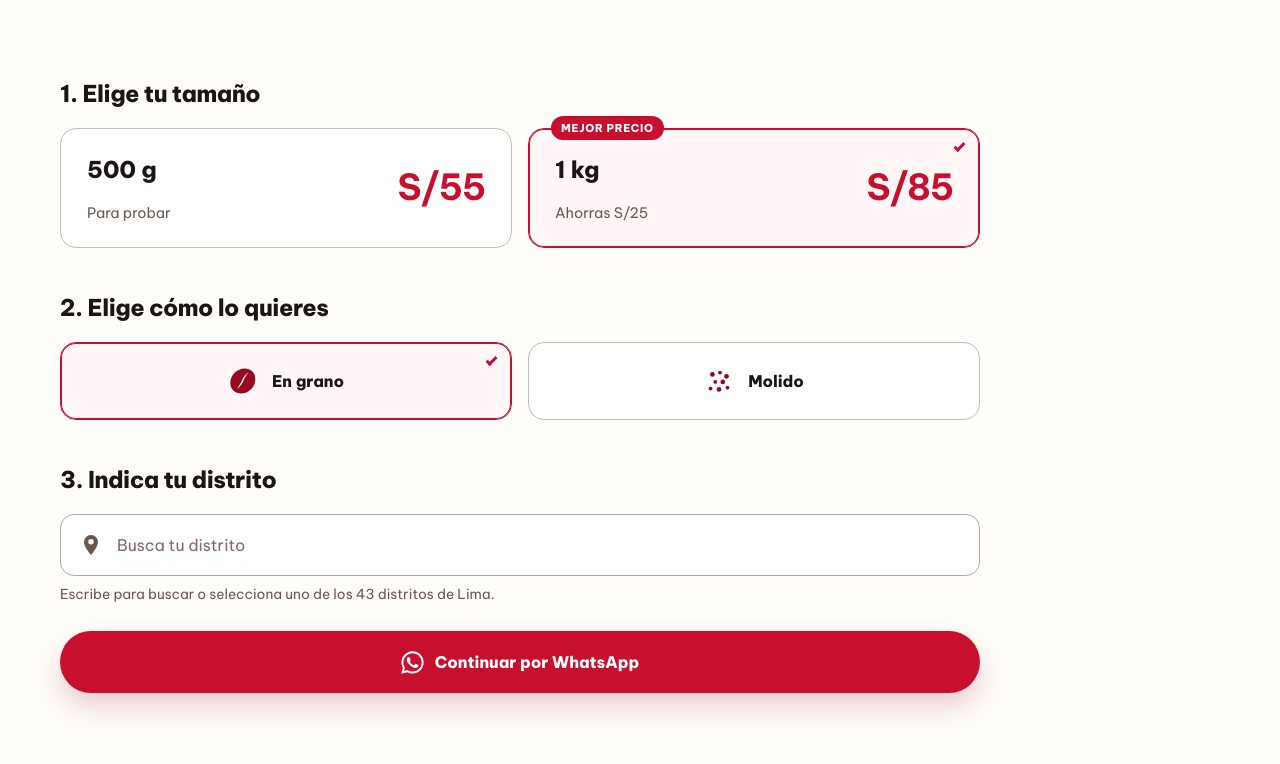
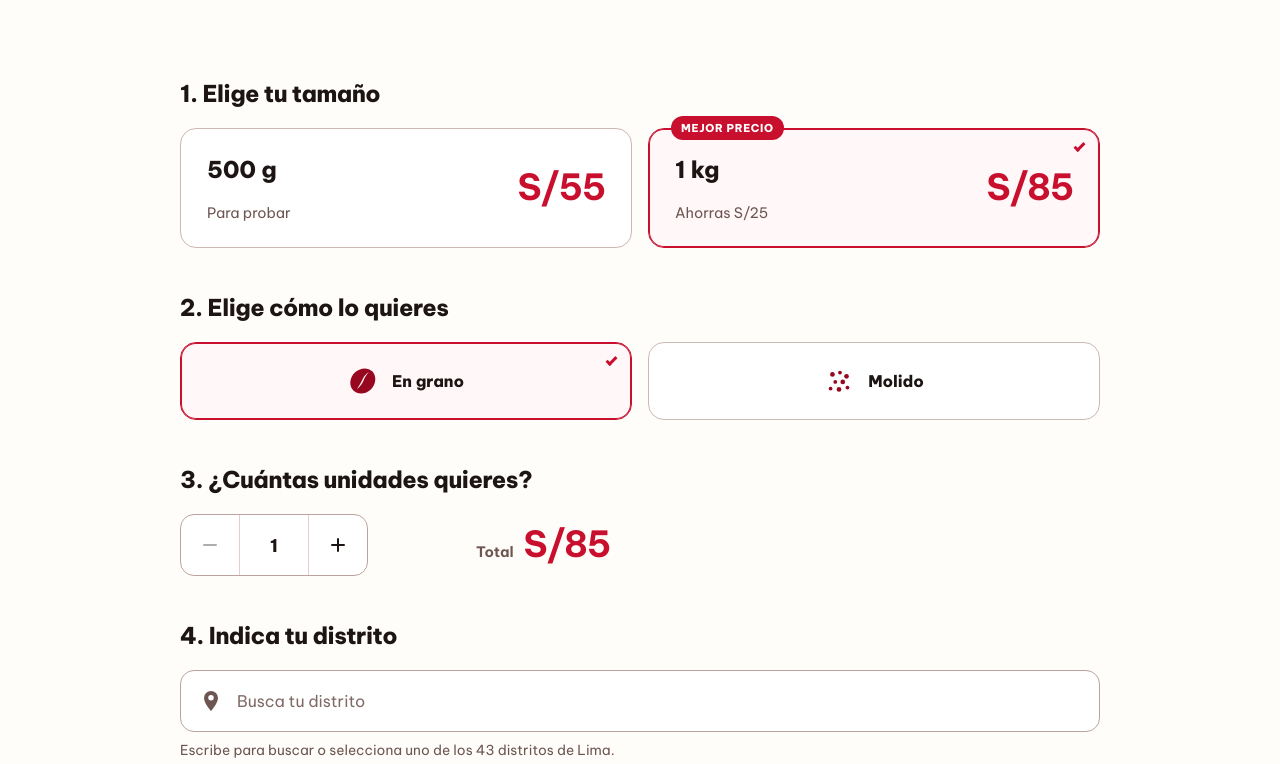
Before and after one commit to Jamir-boop/monte-viejo, a plain HTML site: page cafe-de-especialidad-lima/index.html in a window 1280 px wide. Shown: the part 718-1482 px from the top of the page. Drawn offline with Linux system fonts and the light colour scheme; a web font is replaced by a local one.

Commit message:
feat(order): add quantity stepper and live order total

```diff
--- a/cafe-de-especialidad-lima/campaign.css
+++ b/cafe-de-especialidad-lima/campaign.css
@@ -298,7 +298,7 @@
 .proof-shell,
 .family-shell,
 .details-shell {
-  width: min(100%, var(--container));
+  width: min(100%, 920px);
   margin: 0 auto;
 }
 
@@ -320,10 +320,6 @@
   font-size: clamp(1rem, 2vw, 1.125rem);
 }
 
-.order-form {
-  max-width: 920px;
-}
-
 .choice-group {
   margin: 0;
   padding: 0;
@@ -331,11 +327,13 @@
 }
 
 .choice-group + .choice-group,
+.quantity-field,
 .district-field {
   margin-top: 42px;
 }
 
 .choice-group legend,
+.quantity-field > label,
 .district-field > label {
   display: block;
   margin-bottom: 16px;
@@ -587,13 +585,105 @@
   line-height: 1.25;
 }
 
+.quantity-row {
+  display: flex;
+  width: min(100%, 430px);
+  align-items: center;
+  justify-content: space-between;
+  gap: 18px;
+}
+
+.quantity-stepper {
+  display: grid;
+  grid-template-columns: 58px 70px 58px;
+  min-height: 62px;
+  overflow: hidden;
+  border: 1px solid #bca39f;
+  border-radius: 14px;
+  background: var(--white);
+}
+
+.quantity-button,
+.quantity-stepper input {
+  min-width: 0;
+  border: 0;
+  background: transparent;
+  color: var(--ink);
+  font: inherit;
+}
+
+.quantity-button {
+  display: grid;
+  place-items: center;
+  cursor: pointer;
+  transition: background-color 160ms ease-out, color 160ms ease-out;
+}
+
+.quantity-button:hover {
+  background: var(--cherry-soft);
+  color: var(--cherry-deep);
+}
+
+.quantity-button:focus-visible,
+.quantity-stepper input:focus-visible {
+  position: relative;
+  z-index: 1;
+  outline: 3px solid var(--focus);
+  outline-offset: -3px;
+}
+
+.quantity-button:disabled {
+  cursor: not-allowed;
+  opacity: 0.35;
+}
+
+.quantity-button svg {
+  width: 20px;
+  height: 20px;
+  fill: none;
+  stroke: currentColor;
+  stroke-linecap: round;
+  stroke-width: 2;
+}
+
+.quantity-stepper input {
+  width: 70px;
+  border-right: 1px solid var(--line);
+  border-left: 1px solid var(--line);
+  appearance: textfield;
+  font-size: 1.1rem;
+  font-weight: 800;
+  text-align: center;
+}
+
+.quantity-stepper input::-webkit-inner-spin-button,
+.quantity-stepper input::-webkit-outer-spin-button {
+  margin: 0;
+  appearance: none;
+}
+
+.order-total {
+  display: flex;
+  align-items: baseline;
+  gap: 10px;
+  margin: 0;
+}
+
+.order-total span {
+  color: var(--muted);
+  font-size: 0.9rem;
+  font-weight: 700;
+}
+
+.order-total strong {
+  color: var(--cherry);
+  font-size: clamp(1.65rem, 3vw, 2.25rem);
+  letter-spacing: -0.035em;
+}
+
 .family-proof {
   padding: 0 var(--gutter) var(--section);
   background: var(--white);
-}
-
-.family-shell {
-  max-width: 920px;
 }
 
 .family-image {
@@ -863,6 +953,7 @@
   }
 
   .choice-group + .choice-group,
+  .quantity-field,
   .district-field {
     margin-top: 34px;
   }
--- a/cafe-de-especialidad-lima/campaign.js
+++ b/cafe-de-especialidad-lima/campaign.js
@@ -86,8 +86,35 @@
   const districtError = document.querySelector("#district-error");
   const submit = document.querySelector(".order-submit");
   const stickySubmit = document.querySelector(".sticky-submit");
+  const quantityInput = document.querySelector("#quantity");
+  const quantityButtons = Array.from(document.querySelectorAll("[data-quantity-action]"));
+  const totalOutput = document.querySelector("#order-total");
   const districtOptions = Array.from(document.querySelectorAll("#lima-districts option"), (option) => option.value);
   const normalizeDistrict = (value) => value.trim().normalize("NFD").replace(/[\u0300-\u036f]/g, "").toLowerCase();
+  const readQuantity = () => Math.max(1, Math.trunc(Number(quantityInput.value) || 1));
+  const readPrice = (size) => Number((size.dataset.price.match(/\d+/g) || []).join(""));
+  const orderTotal = (size, quantity) => readPrice(size) * quantity;
+  const updateOrderTotal = () => {
+    const size = form.querySelector('input[name="size"]:checked');
+    const quantity = readQuantity();
+    totalOutput.textContent = `S/${orderTotal(size, quantity).toLocaleString("es-PE")}`;
+    quantityButtons[0].disabled = quantity === 1;
+  };
+
+  quantityButtons.forEach((button) => {
+    button.addEventListener("click", () => {
+      const delta = button.dataset.quantityAction === "increase" ? 1 : -1;
+      quantityInput.value = Math.max(1, readQuantity() + delta);
+      updateOrderTotal();
+    });
+  });
+  quantityInput.addEventListener("input", updateOrderTotal);
+  quantityInput.addEventListener("change", () => {
+    quantityInput.value = readQuantity();
+    updateOrderTotal();
+  });
+  sizeInputs.forEach((input) => input.addEventListener("change", updateOrderTotal));
+  updateOrderTotal();
 
   if (stickySubmit && "IntersectionObserver" in window) {
     const visibleActions = new Set();
@@ -132,21 +159,27 @@
 
     const size = form.querySelector('input[name="size"]:checked');
     const preparation = form.querySelector('input[name="preparation"]:checked');
+    const quantity = readQuantity();
+    const total = orderTotal(size, quantity);
     const params = new URLSearchParams(window.location.search);
     const attribution = Object.fromEntries(Array.from(params).filter(([key]) => key.toLowerCase().startsWith("utm_")));
     const attributionText = Object.entries(attribution).map(([key, value]) => `${key}=${value}`).join(" · ");
     const message = [
       campaign.whatsappIntro,
       "",
-      `Pedido: ${size.value} (${size.dataset.price})`,
+      `Pedido: ${size.value}`,
+      `Cantidad: ${quantity}`,
       `Presentación: ${preparation.value}`,
       `Distrito: ${district.value.trim()}`,
+      `Total del café: S/${total.toLocaleString("es-PE")}`,
       campaign.delivery,
       attributionText ? `Referencia: ${attributionText}` : ""
     ].filter(Boolean).join("\n");
     const detail = {
       size: size.value,
       price: size.dataset.price,
+      quantity,
+      total,
       preparation: preparation.value,
       district: district.value.trim(),
       campaign: params.get("utm_campaign") || "lima_launch_2026",
--- a/cafe-de-especialidad-lima/index.html
+++ b/cafe-de-especialidad-lima/index.html
@@ -35,7 +35,7 @@
     <link rel="preload" as="style" href="https://fonts.googleapis.com/css2?family=Be+Vietnam+Pro:wght@400;600;700;800&amp;family=Sarina&amp;display=swap">
     <link href="https://fonts.googleapis.com/css2?family=Be+Vietnam+Pro:wght@400;600;700;800&amp;family=Sarina&amp;display=swap" rel="stylesheet" media="print" onload="this.media='all'">
     <noscript><link href="https://fonts.googleapis.com/css2?family=Be+Vietnam+Pro:wght@400;600;700;800&amp;family=Sarina&amp;display=swap" rel="stylesheet"></noscript>
-    <link rel="stylesheet" href="campaign.css?v=20260812-4">
+    <link rel="stylesheet" href="campaign.css?v=20260818-1">
   </head>
   <body>
     <!--
@@ -117,8 +117,27 @@
               </div>
             </fieldset>
 
+            <div class="quantity-field">
+              <label id="quantity-label" for="quantity">3. ¿Cuántas unidades quieres?</label>
+              <div class="quantity-row">
+                <div class="quantity-stepper" role="group" aria-labelledby="quantity-label">
+                  <button class="quantity-button" type="button" data-quantity-action="decrease" aria-label="Quitar una unidad">
+                    <svg viewBox="0 0 20 20" aria-hidden="true"><path d="M4 10h12"></path></svg>
+                  </button>
+                  <input id="quantity" name="quantity" type="number" min="1" step="1" value="1" inputmode="numeric">
+                  <button class="quantity-button" type="button" data-quantity-action="increase" aria-label="Agregar una unidad">
+                    <svg viewBox="0 0 20 20" aria-hidden="true"><path d="M10 4v12M4 10h12"></path></svg>
+                  </button>
+                </div>
+                <p class="order-total" aria-live="polite">
+                  <span>Total</span>
+                  <strong id="order-total">S/85</strong>
+                </p>
+              </div>
+            </div>
+
             <div class="district-field">
-              <label for="district" data-campaign="districtLabel">3. Indica tu distrito</label>
+              <label for="district" data-campaign="districtLabel">4. Indica tu distrito</label>
               <div class="input-wrap">
                 <svg viewBox="0 0 24 24" aria-hidden="true"><path d="M12 2a7 7 0 0 0-7 7c0 5.25 7 13 7 13s7-7.75 7-13a7 7 0 0 0-7-7Zm0 9.5A2.5 2.5 0 1 1 12 6a2.5 2.5 0 0 1 0 5.5Z"></path></svg>
                 <input id="district" name="district" type="text" list="lima-districts" autocomplete="address-level2" placeholder="Busca tu distrito" data-campaign-placeholder="districtPlaceholder" aria-describedby="district-help district-error" maxlength="32" required>
@@ -236,7 +255,7 @@
       <span>Rodríguez de Mendoza, Amazonas · 2026</span>
     </footer>
 
-    <script src="../content.js?v=20260812-5" defer></script>
-    <script src="campaign.js?v=20260812-4" defer></script>
+    <script src="../content.js?v=20260818-1" defer></script>
+    <script src="campaign.js?v=20260818-1" defer></script>
   </body>
 </html>
--- a/content.js
+++ b/content.js
@@ -162,7 +162,7 @@
       { value: "1 kg", price: "S/85", featured: true }
     ],
     preparations: ["En grano", "Molido"],
-    districtLabel: "3. Indica tu distrito",
+    districtLabel: "4. Indica tu distrito",
     districtPlaceholder: "Busca tu distrito",
     submitButton: "Continuar por WhatsApp",
     districtError: "Selecciona un distrito de Lima de la lista.",
```
Also changed, not shown: index.html (+1 -1 lines), 1 other file.
